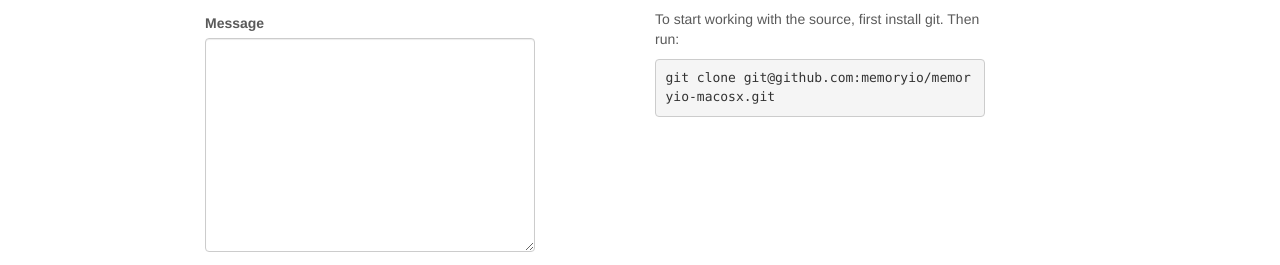
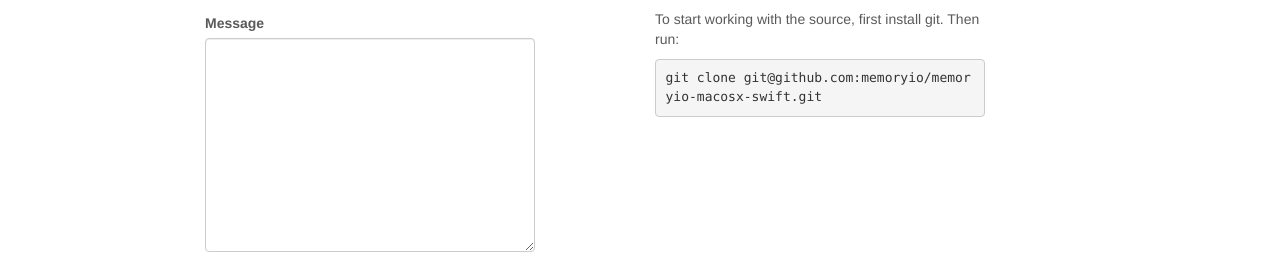
Before and after one commit to jacobrosenthal/memoryio-website, a Jekyll site: the page index.html, which Jekyll copies as it is, in a window 1280 px wide. Shown: the part 1821-2086 px from the top of the page. Built offline with Jekyll 4.4.1, drawn with Linux system fonts in a browser that asks for light colours; Markdown is read by kramdown in place of the engine named in the settings.

Commit message:
update repo link

```diff
--- a/index.html
+++ b/index.html
@@ -212,7 +212,7 @@
               <h1>Open Source</h1>
               <p>The source code to memoryIO is distributed under somefucking license and is currently hosted on github.</p>
               <p>To start working with the source, first install git. Then run:</p>
-              <pre>git clone git@github.com:memoryio/memoryio-macosx.git</pre>
+              <pre>git clone git@github.com:memoryio/memoryio-macosx-swift.git</pre>
             </div>
           </div>
         </div>
```
